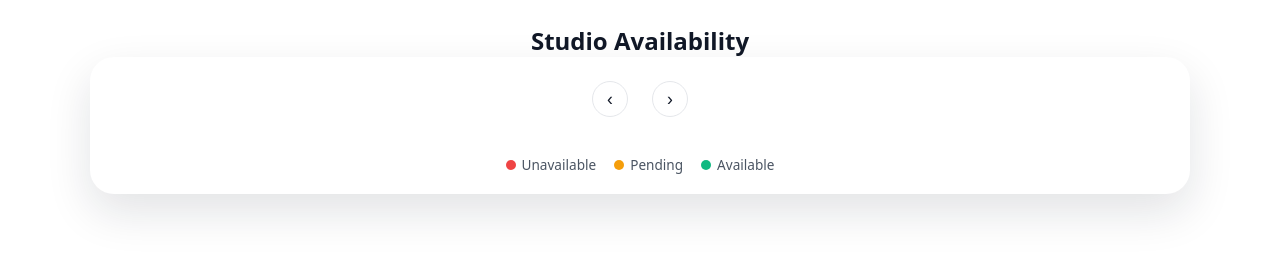
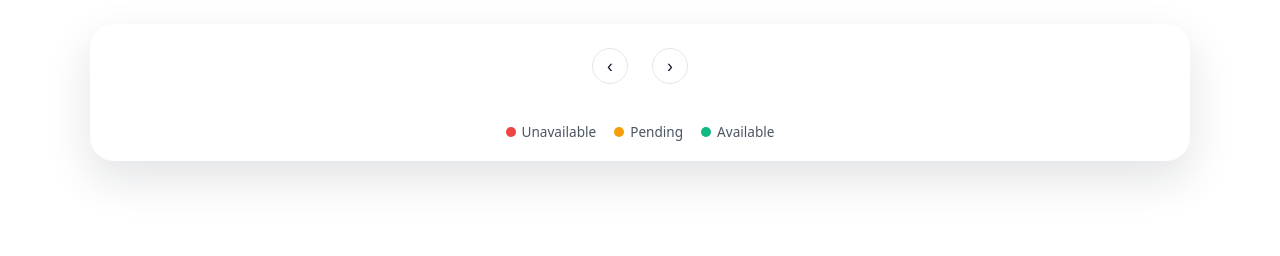
Before and after one commit to glafreniere95/studio-availability-calendar, a website: page public/embed-en.html in a window 1280 px wide. Drawn offline with Linux system fonts and the light colour scheme; no server answers.

Commit message:
Update embed-en.html

```diff
--- a/public/embed-en.html
+++ b/public/embed-en.html
@@ -11,10 +11,6 @@
   </head>
   <body>
     <div class="embed-root">
-      <header class="embed-header">
-        <h1>Studio Availability</h1>
-      </header>
-
       <main class="calendar-shell">
         <div class="calendar-nav">
           <button id="prevMonth" aria-label="Previous month">‹</button>
```
